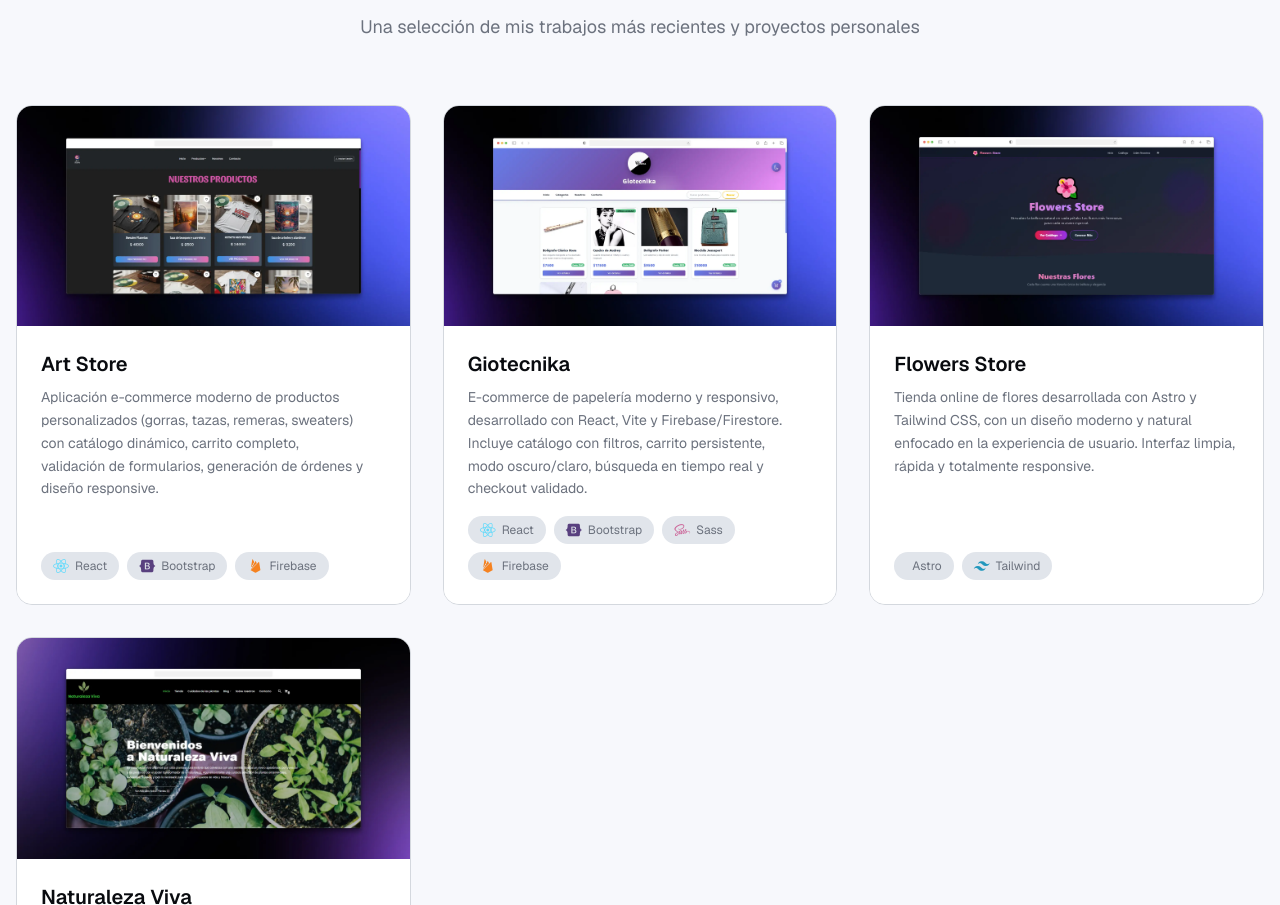
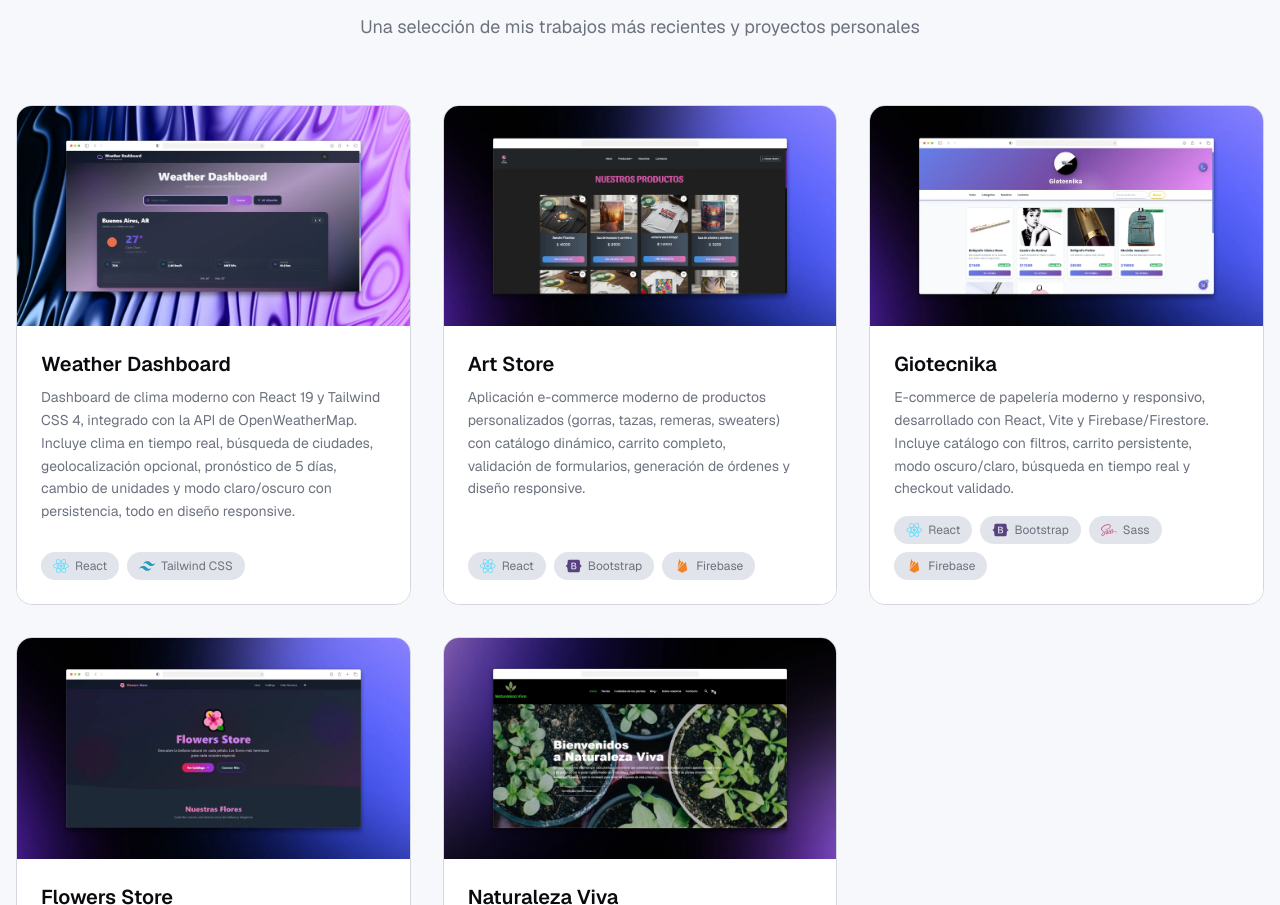
Before and after one commit to zeuschris/Portfolio-Dev, a Next.js app: page / in a window 1280 px wide. Shown: the part 1595-2500 px from the top of the page. Built offline with nearby package versions, Linux system fonts and the light colour scheme.

Commit message:
add new  project

```diff
--- a/components/projects.tsx
+++ b/components/projects.tsx
@@ -36,6 +36,20 @@ export function Projects() {
   }, [])
 
   const projects = [
+    {
+      title: "Weather Dashboard",
+      description: {
+        es: "Dashboard de clima moderno con React 19 y Tailwind CSS 4, integrado con la API de OpenWeatherMap. Incluye clima en tiempo real, búsqueda de ciudades, geolocalización opcional, pronóstico de 5 días, cambio de unidades y modo claro/oscuro con persistencia, todo en diseño responsive.",
+        en: "Modern weather dashboard built with React 19 and Tailwind CSS 4, powered by the OpenWeatherMap API. It features real-time weather, city search, optional geolocation, a 5-day forecast, unit switching, and persistent light/dark mode, all in a responsive layout.",
+      },
+      image: "/images/projects/weather-dashboard.webp",
+      tags: [
+        { name: "React", icon: "devicon-react-plain colored" },
+        { name: "Tailwind CSS", icon: "devicon-tailwindcss-plain colored" },
+      ],
+      github: "https://github.com/zeuschris/Weather-Dashboard",
+      demo: "https://weather-clima-dashboard.vercel.app/",
+    },
     {
       title: "Art Store",
       description: {
```
Also changed, not shown: public/images/projects/weather-dashboard.webp (added).
